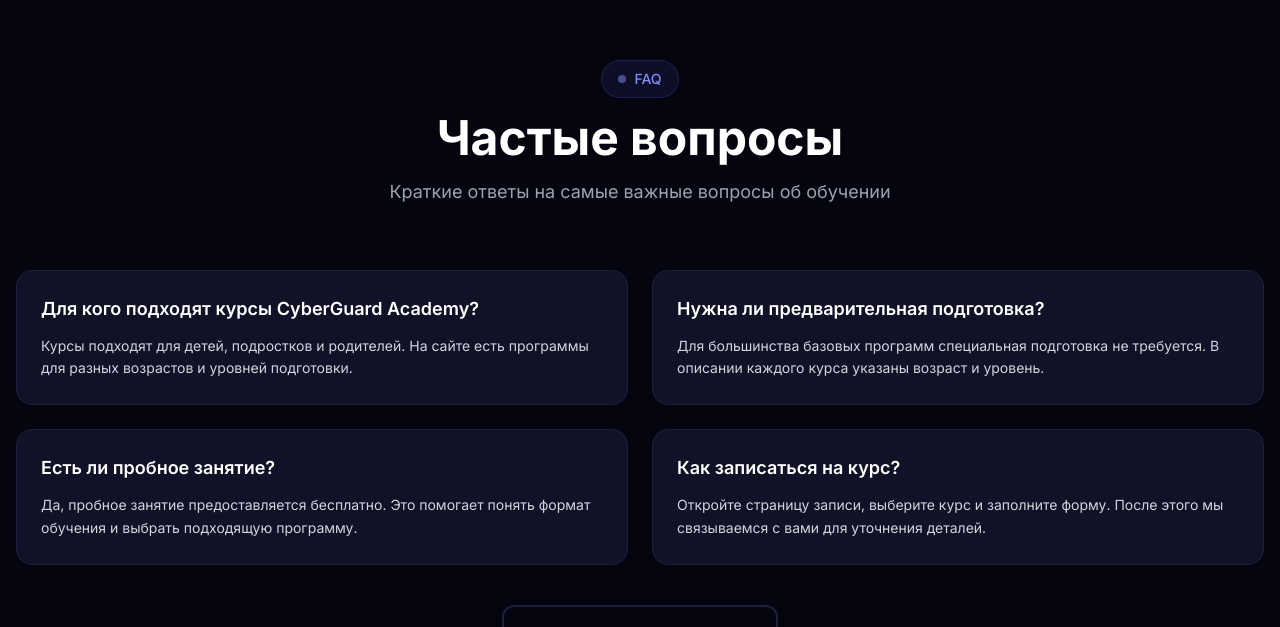
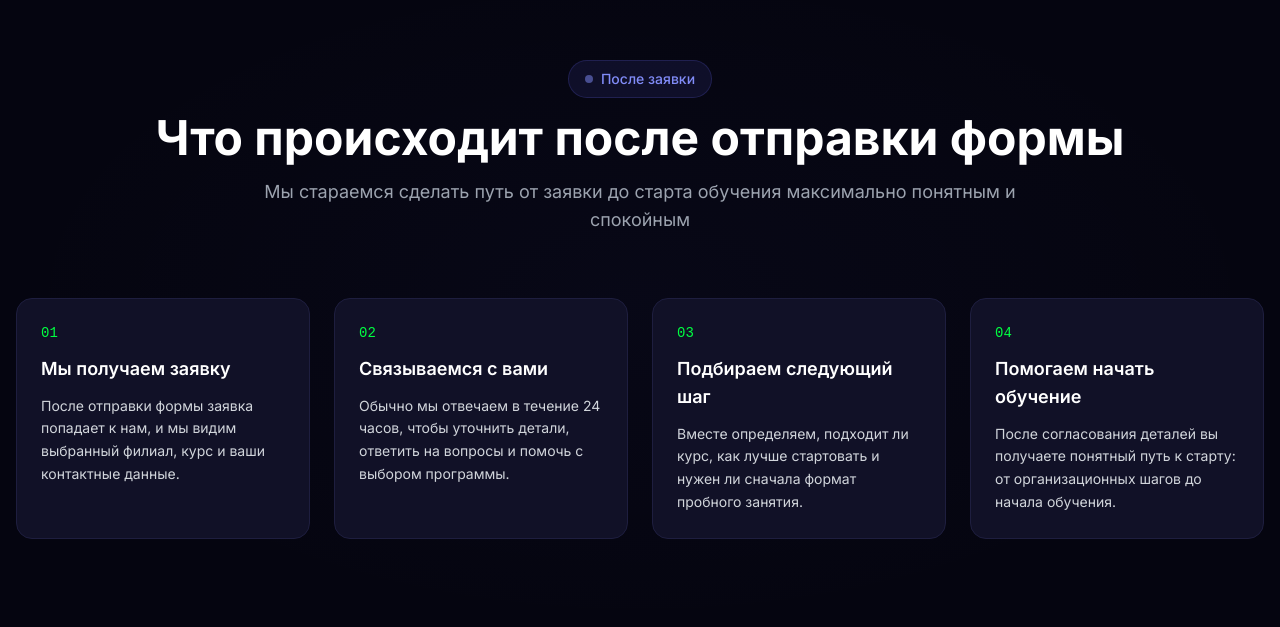
Before and after one commit to mam37bez/cyberguard-academy, a Next.js app: page / in a window 1280 px wide. Shown: the part 7543-8170 px from the top of the page. Built offline with nearby package versions, Linux system fonts and the light colour scheme.

Commit message:
Add after-submission section to homepage

```diff
--- a/src/app/page.tsx
+++ b/src/app/page.tsx
@@ -8,6 +8,7 @@
 import { TestimonialsSection } from '@/components/sections/TestimonialsSection';
 import { TrialLessonSection } from '@/components/sections/TrialLessonSection';
 import { HowItWorksSection } from '@/components/sections/HowItWorksSection';
+import { AfterSubmissionSection } from '@/components/sections/AfterSubmissionSection';
 import { FAQSection } from '@/components/sections/FAQSection';
 import { CTASection } from '@/components/sections/CTASection';
 import { ShareSiteCard } from '@/components/ShareSiteCard';
@@ -33,6 +34,7 @@
       <TestimonialsSection />
       <TrialLessonSection />
       <HowItWorksSection />
+      <AfterSubmissionSection />
       <FAQSection />
       <ShareSiteCard />
       <CTASection />
--- /dev/null
+++ b/src/components/sections/AfterSubmissionSection.tsx
@@ -0,0 +1,58 @@
+import React from 'react';
+import { SectionHeading } from '@/components/ui/SectionHeading';
+
+const steps = [
+  {
+    step: '01',
+    title: 'Мы получаем заявку',
+    description:
+      'После отправки формы заявка попадает к нам, и мы видим выбранный филиал, курс и ваши контактные данные.',
+  },
+  {
+    step: '02',
+    title: 'Связываемся с вами',
+    description:
+      'Обычно мы отвечаем в течение 24 часов, чтобы уточнить детали, ответить на вопросы и помочь с выбором программы.',
+  },
+  {
+    step: '03',
+    title: 'Подбираем следующий шаг',
+    description:
+      'Вместе определяем, подходит ли курс, как лучше стартовать и нужен ли сначала формат пробного занятия.',
+  },
+  {
+    step: '04',
+    title: 'Помогаем начать обучение',
+    description:
+      'После согласования деталей вы получаете понятный путь к старту: от организационных шагов до начала обучения.',
+  },
+];
+
+export function AfterSubmissionSection() {
+  return (
+    <section className="py-24 bg-cyber-darker relative">
+      <div className="absolute inset-0 bg-glow-gradient opacity-20" />
+
+      <div className="max-w-7xl mx-auto px-4 relative z-10">
+        <SectionHeading
+          badge="После заявки"
+          title="Что происходит после отправки формы"
+          subtitle="Мы стараемся сделать путь от заявки до старта обучения максимально понятным и спокойным"
+        />
+
+        <div className="grid grid-cols-1 md:grid-cols-2 lg:grid-cols-4 gap-6">
+          {steps.map((item) => (
+            <div
+              key={item.step}
+              className="rounded-2xl border border-cyber-border bg-cyber-card p-6 transition-all duration-300 hover:border-primary-500/50 hover:shadow-lg hover:shadow-primary-500/10"
+            >
+              <div className="text-sm font-mono text-cyber-green mb-3">{item.step}</div>
+              <h3 className="text-lg font-semibold text-white mb-3">{item.title}</h3>
+              <p className="text-sm text-gray-300 leading-relaxed">{item.description}</p>
+            </div>
+          ))}
+        </div>
+      </div>
+    </section>
+  );
+}
```
